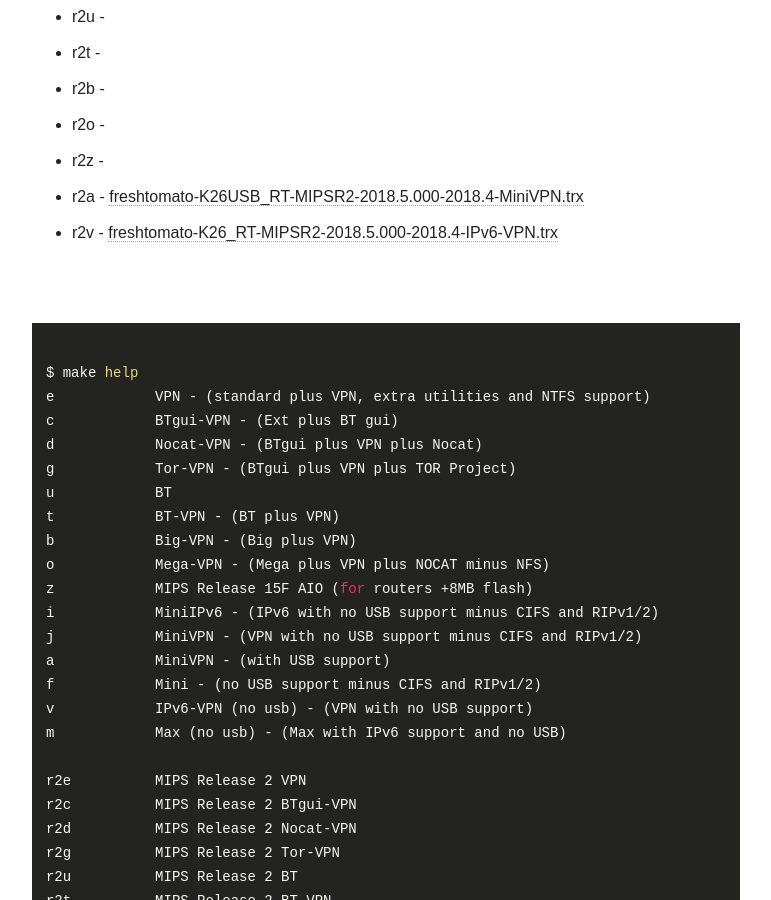
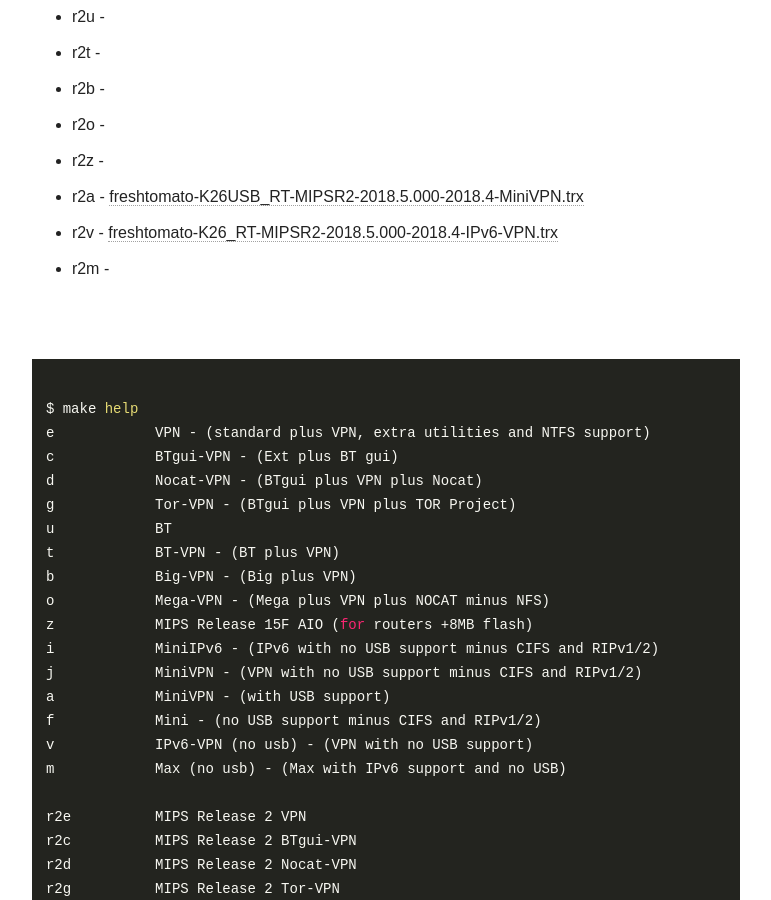
Before and after one commit to oglopss/freshtomato-mips-ci-jekyll, a Jekyll site: the page built from index.html, in a window 1280 px wide and 900 px high, scrolled down 1315 px. Shown: the whole window, without its empty margins (254-1025 px from the left). Built offline with Jekyll 4.4.1, drawn with Linux system fonts in a browser that asks for light colours; nearby versions of some CDN libraries.

Commit message:
Travis build 40 r2m pushed to gh-pages

```diff
--- a/_data/ss.yml
+++ b/_data/ss.yml
@@ -26,3 +26,4 @@
   - 0024 r2z
   - 0025 r2a freshtomato-K26USB_RT-MIPSR2-2018.5.000-2018.4-MiniVPN.trx
   - 0026 r2v freshtomato-K26_RT-MIPSR2-2018.5.000-2018.4-IPv6-VPN.trx
+  - 0027 r2m
```
